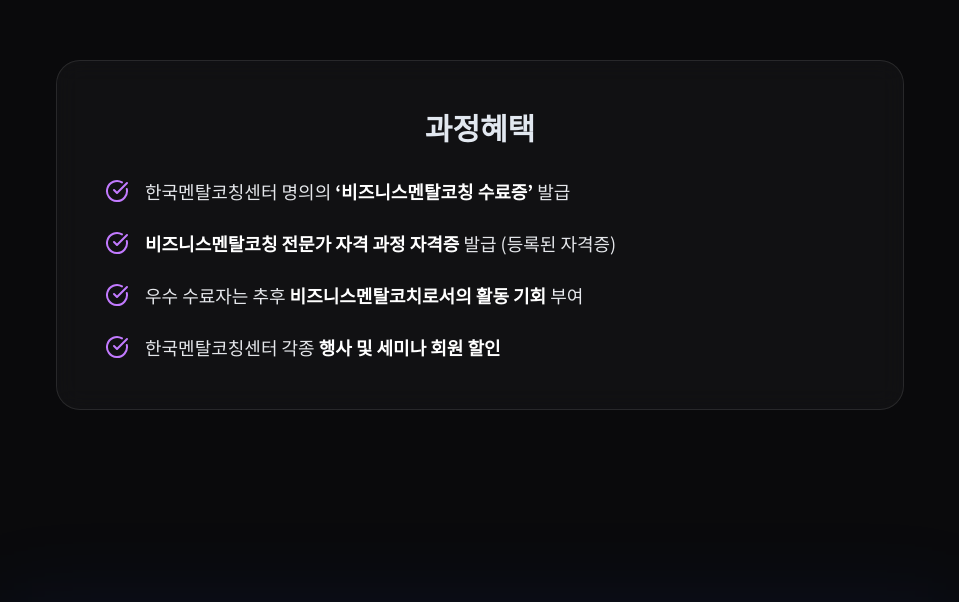
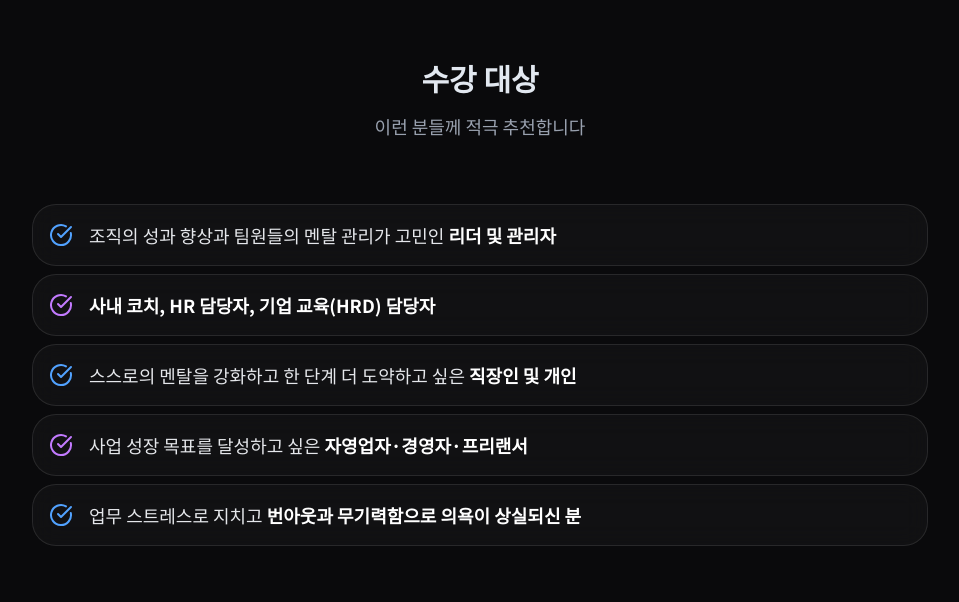
Before and after one commit to gilsarang522-boop/mental-coaching-course, a React (Vite) app: page / in a window 1280 px wide. Shown: the part 4265-4867 px from the top of the page, without its empty margins (160-1119 px from the left). Built offline with nearby package versions, Linux system fonts and the light colour scheme.

Commit message:
feat: Add target audience section to landing page
Introduces a new section detailing who the Business Mental Coaching Expert certification course is intended for, enhancing clarity for potential applicants.

```diff
--- a/src/App.tsx
+++ b/src/App.tsx
@@ -257,6 +257,39 @@
         </div>
       </section>
 
+      {/* 수강 대상 */}
+      <section className="py-24 px-6">
+        <div className="max-w-4xl mx-auto">
+          <div className="text-center mb-16">
+            <h3 className="text-3xl font-bold mb-4">수강 대상</h3>
+            <p className="text-gray-400 text-lg">이런 분들께 적극 추천합니다</p>
+          </div>
+
+          <div className="space-y-2">
+            <div className="glass-card p-3 md:p-4 flex items-center gap-4 border-l-4 border-blue-500 hover:bg-white/5 transition-all">
+              <CheckCircle className="w-6 h-6 text-blue-400 shrink-0" />
+              <p className="text-base md:text-lg text-gray-200">조직의 성과 향상과 팀원들의 멘탈 관리가 고민인 <span className="font-bold text-white">리더 및 관리자</span></p>
+            </div>
+            <div className="glass-card p-3 md:p-4 flex items-center gap-4 border-l-4 border-purple-500 hover:bg-white/5 transition-all">
+              <CheckCircle className="w-6 h-6 text-purple-400 shrink-0" />
+              <p className="text-base md:text-lg text-gray-200"><span className="font-bold text-white">사내 코치, HR 담당자, 기업 교육(HRD) 담당자</span></p>
+            </div>
+            <div className="glass-card p-3 md:p-4 flex items-center gap-4 border-l-4 border-blue-500 hover:bg-white/5 transition-all">
+              <CheckCircle className="w-6 h-6 text-blue-400 shrink-0" />
+              <p className="text-base md:text-lg text-gray-200">스스로의 멘탈을 강화하고 한 단계 더 도약하고 싶은 <span className="font-bold text-white">직장인 및 개인</span></p>
+            </div>
+            <div className="glass-card p-3 md:p-4 flex items-center gap-4 border-l-4 border-purple-500 hover:bg-white/5 transition-all">
+              <CheckCircle className="w-6 h-6 text-purple-400 shrink-0" />
+              <p className="text-base md:text-lg text-gray-200">사업 성장 목표를 달성하고 싶은 <span className="font-bold text-white">자영업자·경영자·프리랜서</span></p>
+            </div>
+            <div className="glass-card p-3 md:p-4 flex items-center gap-4 border-l-4 border-blue-500 hover:bg-white/5 transition-all">
+              <CheckCircle className="w-6 h-6 text-blue-400 shrink-0" />
+              <p className="text-base md:text-lg text-gray-200">업무 스트레스로 지치고 <span className="font-bold text-white">번아웃과 무기력함으로 의욕이 상실되신 분</span></p>
+            </div>
+          </div>
+        </div>
+      </section>
+
       {/* 과정혜택 */}
       <section className="py-24 px-6 max-w-4xl mx-auto">
         <div className="glass-card p-10 md:p-12 border-t-4 border-purple-500">
```
